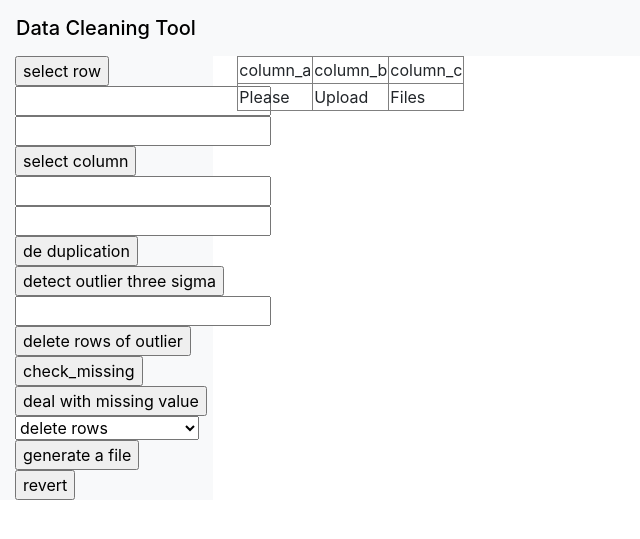
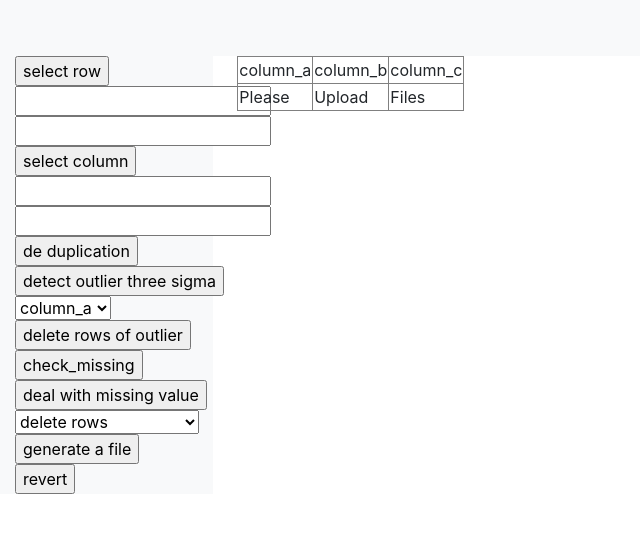
Before and after one commit to LittleS-zh/FYP_DataCleaningSoftware, a Django app: page /revert/ in a window 1280 px wide. Shown: the top 539 px of the page, without its empty margins (0-640 px from the left). Run offline with Django 3.2, Linux system fonts and the light colour scheme; some libraries are stand-ins or nearby versions.

Commit message:
add function: select a column to check the outlier in that column

```diff
--- a/FYP_codes/views.py
+++ b/FYP_codes/views.py
@@ -56,7 +56,7 @@ def data_de_duplication(request):
 
 def detect_outlier_three_sigma(request):
     if request.method == "POST":
-        column_input = str(request.POST.get("column_input", None))
+        column_input = str(request.POST.get("detect_outlier_three_sigma", None))
         dc.detect_outlier_three_sigma(column_input)
     return render(request, "dataCleaningOperation.html", {"data": dc.get_frame()})
 
--- a/data_cleaning_function/data_cleaning.py
+++ b/data_cleaning_function/data_cleaning.py
@@ -7,6 +7,8 @@ class DataCleaning(object):
 
     # this attribute is for reverting the operations
     __original_data_frame = pd.read_csv("static/DataSet_Read/basic.csv")
+
+    __data_frame_header = []
 
     def __init__(self):
         print("class initialization")
@@ -76,9 +78,11 @@ class DataCleaning(object):
     # def deal_with_outlier(self, column_input):
 
     def check_missing(self):
+        data_frame_column = np.array(self.__current_data_frame.columns)
         data_frame_array = np.array(self.__current_data_frame.isnull())
         data_frame_list = data_frame_array.tolist()
-        return data_frame_list
+        data_dictionary = {'data_frame': data_frame_list, 'data_header': data_frame_column}
+        return data_dictionary
 
     def deal_with_missing_value(self, choice):
         # delete the row
@@ -100,7 +104,8 @@ class DataCleaning(object):
         data_frame_array = np.array(self.__current_data_frame)
         data_frame_list = data_frame_array.tolist()
         data_frame_list.insert(0,data_frame_column)
-        return data_frame_list
+        data_dictionary = {'data_frame': data_frame_list, 'data_header':data_frame_column}
+        return data_dictionary
 
     def revert_data_frame(self):
         self.__current_data_frame = self.__original_data_frame
--- a/templates/dataCleaningOperation.html
+++ b/templates/dataCleaningOperation.html
@@ -9,7 +9,7 @@
 </head>
 <body>
 <nav class="navbar navbar-light bg-light">
-    <span class="navbar-brand mb-0 h1"><a href="{% url 'index' %}" style="text-decoration: none; color: black">Data Cleaning Tool</a></span>
+    <span class="navbar-brand mb-0 h1"><a href="{% url 'index' %}" style="text-decoration: none; color: rgba(0,0,0,0)">Data Cleaning Tool</a></span>
 </nav>
 
 
@@ -46,7 +46,11 @@
                         <form action="/detect_outlier_three_sigma/" method="post">
                             {% csrf_token %}
                             <input type="submit" value="detect outlier three sigma" name="submit"/>
-                            <input type="text" name="column_input"/>
+                                <select name="detect_outlier_three_sigma">
+                                    {% for data_piece in data.data_header %}
+                                        <option value = "{{ data_piece }}"> {{ data_piece }} </option>
+                                    {% endfor %}
+                                </select>
                         </form>
                     </li>
                     <li class="nav-item">
@@ -93,7 +97,7 @@
 
         <main role="main" class="col-md-9 ml-sm-auto col-lg-10 px-4">
             <table border="1">
-                {% for line in data %}
+                {% for line in data.data_frame %}
                     <tr>
                         {% for line_piece in line %}
                             <td>{{ line_piece }}</td>
```
